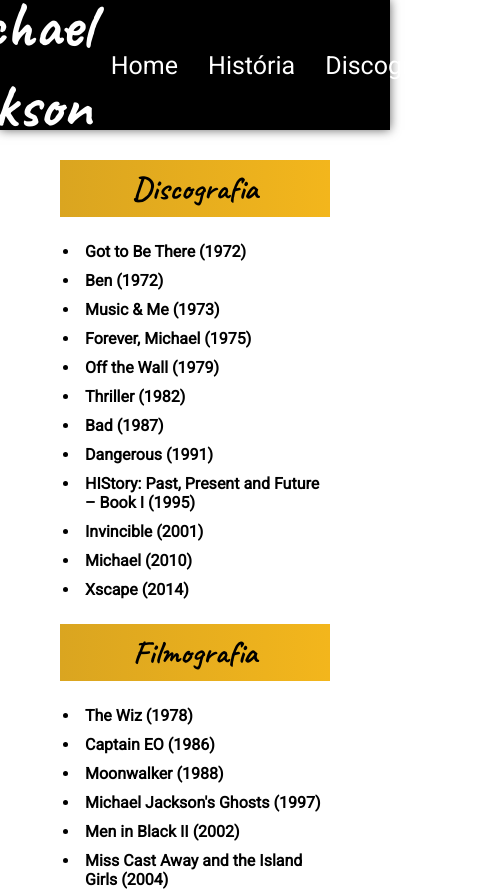
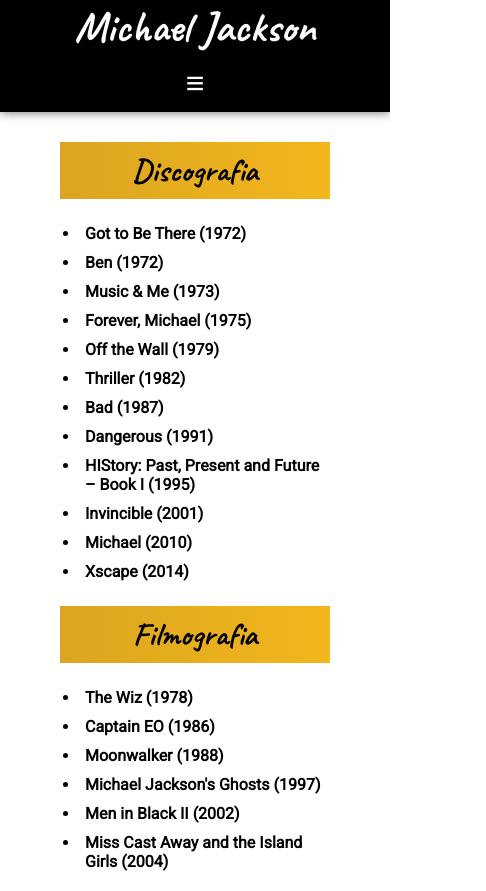
Before and after one commit to misaelguedes/Michael-Jackson, a React (Create React App) app: page /discografia in a window 390 px wide. Shown: the top 891 px of the page, 486 px wide, since content can reach past the window. Built offline with nearby package versions, Linux system fonts and the light colour scheme.

Commit message:
Criando media query para o Header

```diff
--- a/src/components/header/Header.js
+++ /dev/null
@@ -1,17 +0,0 @@
-import './header.css'
-import { Link } from "react-router-dom"
-
-export default function Header() {
-    return (
-        <header>
-            <Link to='/' className='titulo'>
-                <h1 className="titulo">Michael Jackson</h1>
-            </Link>
-            <div className="itens">
-                <Link to='/'>Home</Link>
-                <Link to='/historia'>História</Link>
-                <Link to='/discografia'>Discografia</Link>
-            </div>
-        </header>
-    )
-}
--- a/src/components/header/header.css
+++ b/src/components/header/header.css
@@ -33,8 +33,73 @@
     font-size: 25px;
     padding: 15px;
     padding-bottom: 5px;
+    transition: all 0.2s;
 }
 
 .itens > a:hover {
     border-bottom: 4px solid white;
 }
+
+.burguer span {
+    color: white;
+    font-size: 2em;
+    display: none;
+    padding: 10px 0;
+}
+
+@media screen and (max-width: 1328px) {
+    .titulo h1 {
+        font-size: 3em;
+    }
+}
+
+@media screen and (max-width: 1000px) {
+    .titulo h1 {
+        font-size: 2.5em;
+    }
+}
+
+@media screen and (max-width: 840px) {
+    .titulo h1 {
+        font-size: 2em;
+    }
+}
+
+@media screen and (max-width: 768px) {
+    header {
+        display: block;
+        height: auto;
+    }
+
+    .titulo {
+        display: block;
+        text-align: center;
+        margin-left: 0;
+    }
+
+    .titulo h1 {
+        font-size: 2.7em;
+    }
+
+    .itens {
+        display: none;
+        margin-right: 0px;
+    }
+    .itens a {
+        display: block;
+        text-align: center;
+        padding: 10px;
+        border-bottom: 1px solid white;
+    }
+
+    .burguer span {
+        display: block;
+        margin: auto;
+        text-align: center;
+        cursor: pointer;
+    }
+
+    .itens a {
+        font-size: 1.5em;
+    }
+}
--- /dev/null
+++ b/src/components/header/index.js
@@ -0,0 +1,48 @@
+import './header.css'
+import { Link } from "react-router-dom"
+import { useState, useEffect } from 'react'
+
+export default function Header() {
+
+    const [itensVisible, setItensVisible] = useState(false)
+
+    useEffect(() => {
+        function mudouTamanho() {
+            setItensVisible(window.innerWidth >= 768)
+        }
+
+        window.addEventListener('resize', mudouTamanho);
+
+        mudouTamanho();
+
+        return () => {
+            window.removeEventListener('resize', mudouTamanho);
+          };
+    }, [])
+
+    function clickMenu() {
+        setItensVisible(!itensVisible)
+    }
+
+    function hideMenu() {
+        if (window.innerWidth <= 768) {
+            setItensVisible(false)
+        }
+    }
+
+    return (
+        <header>
+            <Link to='/' className='titulo'>
+                <h1 className="titulo">Michael Jackson</h1>
+            </Link>
+            <div className="itens" style={{ display: itensVisible ? 'block' : 'none' }}>
+                <Link onClick={hideMenu} to='/'>Home</Link>
+                <Link onClick={hideMenu} to='/historia'>História</Link>
+                <Link onClick={hideMenu} to='/discografia'>Discografia</Link>
+            </div>
+            <div className='burguer' onClick={clickMenu}>
+                <span>&equiv;</span>
+            </div>
+        </header>
+    )
+}
--- a/src/routes.js
+++ b/src/routes.js
@@ -1,5 +1,5 @@
 import {BrowserRouter, Routes, Route} from 'react-router-dom'
-import Header from './components/header/Header'
+import Header from './components/header'
 import Footer from './components/footer/Footer'
 import Home from './pages/home/Home'
 import History from './pages/history/History'
```
